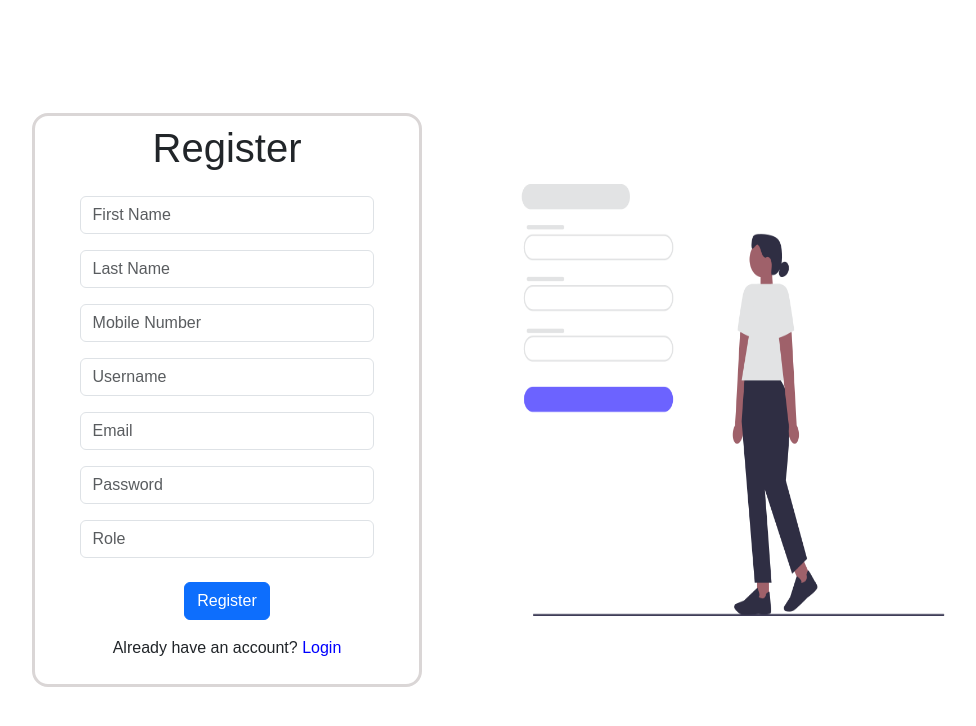
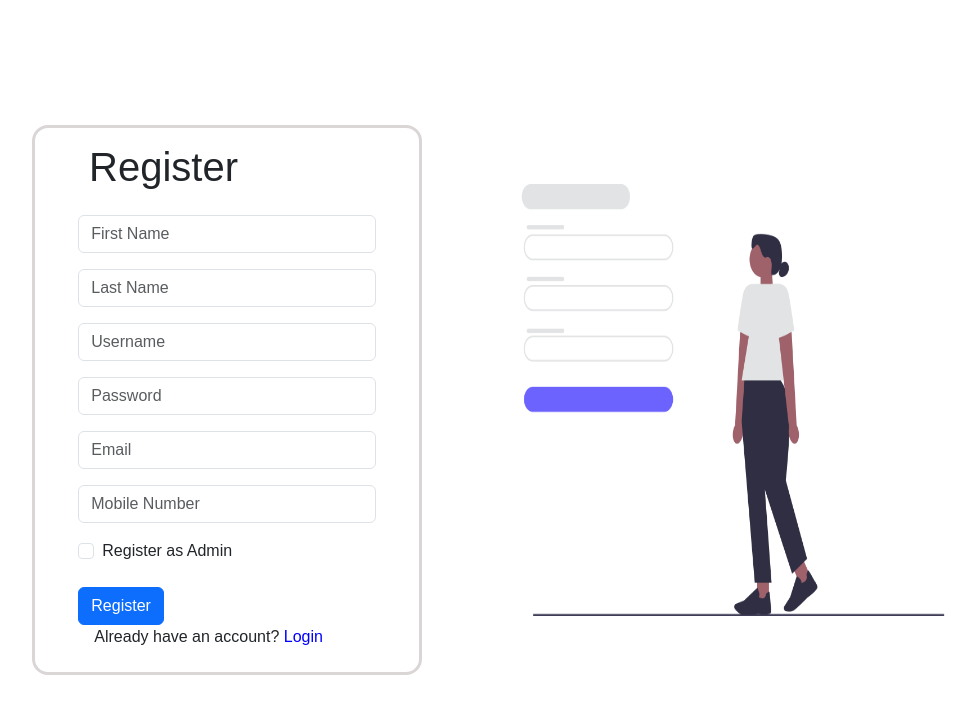
Before and after one commit to codervipin/LoginRegisterReact-Vite, a React (Vite) app: page / in a window 1280 px wide. Shown: the top 726 px of the page, without its empty margins (118-1094 px from the left). Built offline with nearby package versions, Linux system fonts and the light colour scheme.

Commit message:
Made new changes

```diff
--- a/src/App.css
+++ b/src/App.css
@@ -17,21 +17,18 @@
 .formContainer {
   width: 35%;
   border: solid rgb(218, 214, 214);
-  padding: .5em;
+  padding: .4em;
   display: flex;
   flex-direction: column;
   justify-content: space-evenly;
-  align-items: center;
+  align-items: start;
   border-radius: 1em;
 }
 
 .formContainer form {
   width: 80%;
   height: 60%;
-  display: flex;
-  flex-direction: column;
-  justify-content: space-evenly;
-  align-items: center;
+  align-self: center;
   margin-top: 0.8em;
 }
 
@@ -40,7 +37,6 @@
   text-decoration: none;
   color: blue;
 }
-
 
 .imgregister {
   width: 50%;
@@ -60,14 +56,12 @@
   height: 100%;
 }
 
-
 /* Chrome, Safari, Edge, Opera */
 input::-webkit-outer-spin-button,
 input::-webkit-inner-spin-button {
 -webkit-appearance: none;
 margin: 0;
 }
-
 /* Firefox */
 input[type=number] {
 --moz-appearance: textfield;
--- /dev/null
+++ b/src/App2.css
@@ -0,0 +1,92 @@
+/*
+* PostCSS: v8.4.14,
+* Autoprefixer: v10.4.7
+* Browsers: last 4 version
+*/
+
+* {
+    margin: 0;
+    padding: 0;
+    -webkit-box-sizing: border-box;
+            box-sizing: border-box;
+    font-family: Arial, Helvetica, sans-serif;
+  }
+
+  .container {
+    width: 100%;
+    height: 100vh;
+    display: -webkit-box;
+    display: -ms-flexbox;
+    display: flex;
+    -webkit-box-pack: center;
+        -ms-flex-pack: center;
+            justify-content: center;
+    -webkit-box-align: center;
+        -ms-flex-align: center;
+            align-items: center;
+    gap: 2em;
+  }
+
+  .formContainer {
+    width: 35%;
+    border: solid rgb(218, 214, 214);
+    padding: .4em;
+    display: -webkit-box;
+    display: -ms-flexbox;
+    display: flex;
+    -webkit-box-orient: vertical;
+    -webkit-box-direction: normal;
+        -ms-flex-direction: column;
+            flex-direction: column;
+    -webkit-box-pack: space-evenly;
+        -ms-flex-pack: space-evenly;
+            justify-content: space-evenly;
+    -webkit-box-align: start;
+        -ms-flex-align: start;
+            align-items: start;
+    border-radius: 1em;
+  }
+
+  .formContainer form {
+    width: 80%;
+    height: 60%;
+    -ms-flex-item-align: center;
+        -ms-grid-row-align: center;
+        align-self: center;
+    margin-top: 0.8em;
+  }
+
+
+  .formContainer a{
+    text-decoration: none;
+    color: blue;
+  }
+
+  .imgregister {
+    width: 50%;
+    height: 70%;
+  }
+  .imgregister img {
+    width: 100%;
+    height: 100%;
+  }
+
+  .imglogin {
+    width: 50%;
+    height: 70%;
+  }
+  .imglogin img {
+    width: 100%;
+    height: 100%;
+  }
+
+  /* Chrome, Safari, Edge, Opera */
+  input::-webkit-outer-spin-button,
+  input::-webkit-inner-spin-button {
+  -webkit-appearance: none;
+  margin: 0;
+  }
+  /* Firefox */
+  input[type=number] {
+  --moz-appearance: textfield;
+  }
--- a/src/components/Login.jsx
+++ b/src/components/Login.jsx
@@ -1,6 +1,6 @@
 import React from 'react'
 import Img from '../assets/Mobile_login.png'
-import { Form ,Button} from 'react-bootstrap'
+import { Form ,Button,InputGroup} from 'react-bootstrap'
 
 const Login = () => {
   return (
@@ -9,14 +9,17 @@ const Login = () => {
             <img src={Img}  />
         </div>
         <div className="formContainer">
-            <h1>Login</h1>
+            <h1 className="px-5 mt-2">Login</h1>
             <Form>
-                <Form.Control  className = "mt-3" type='email' placeholder='name@example.com'/>
-                <Form.Control className = "mt-3" type='password' placeholder='*******'/>
+                <Form.Control  className = "mt-2" type='email' placeholder='name@example.com'/>
+                <Form.Control className = "mt-4" type='password' placeholder='*******'/>
 
-                <Button className = "mt-4">Login</Button>
+                <InputGroup className="mt-4 mb-3  ">
+                    <Button className="rounded">Login</Button>
+                    <p className='mx-4 my-auto'>Don't have an account? <a href='/register'>Register</a></p>
+                  </InputGroup>
             </Form>
-            <p className='mt-2'>Don't have an account? <a href='/register'>Register</a></p>
+
         </div>
 
 
--- a/src/components/Register.jsx
+++ b/src/components/Register.jsx
@@ -1,31 +1,46 @@
-import React from 'react'
-import Img from '../assets/Sign_up.png'
-import { Form ,Button} from 'react-bootstrap'
+import React from "react";
+import Img from "../assets/Sign_up.png";
+import { Form, Button ,InputGroup} from "react-bootstrap";
 const Register = () => {
   return (
-    <div className='container'>
-        <div className="formContainer">
-            <h1>Register</h1>
-            <Form>
-                <Form.Control className='mt-1' type='text' placeholder='First Name'/>
-                <Form.Control className='mt-3' type='text' placeholder='Last Name'/>
-                <Form.Control className='mt-3' type='number' placeholder='Mobile Number'/>
-                <Form.Control className='mt-3' type='text' placeholder='Username'/>
-                <Form.Control className='mt-3' type='email' placeholder='Email'/>
-                <Form.Control className='mt-3' type='password' placeholder='Password'/>
-                <Form.Control className='mt-3' type='text' placeholder='Role'/>
+    <div className="container">
+      <div className="formContainer">
+        <h1 className="px-5 mt-2">Register</h1>
+        <Form>
+          <Form.Control className="mt-1" type="text" placeholder="First Name" />
+          <Form.Control className="mt-3" type="text" placeholder="Last Name" />
+          <Form.Control className="mt-3" type="text" placeholder="Username" />
+          <Form.Control
+            className="mt-3"
+            type="password"
+            placeholder="Password"
+          />
+          <Form.Control className="mt-3" type="email" placeholder="Email" />
+          <Form.Control
+            className="mt-3"
+            type="number"
+            placeholder="Mobile Number"
+          />
+          <InputGroup className="mt-3 ">
+            <Form.Check />
+            <p className="mx-2">Register as Admin</p>
+          </InputGroup>
 
-                <Button className='mt-4' >Register</Button>
-            </Form>
-            <p className='mt-3'> Already have an account? <a href='/login'>Login</a></p>
-        </div>
+          <InputGroup className="mt-2 mb-3  ">
+          <Button className="btn-md rounded">Register</Button>
+            <p className="mx-3 my-auto ">Already have an account? <a href="/login">Login</a></p>
+          </InputGroup>
 
 
-        <div className="imgregister">
-            <img src={Img}  />
-        </div>
+        </Form>
+
+      </div>
+
+      <div className="imgregister">
+        <img src={Img} />
+      </div>
     </div>
-  )
-}
+  );
+};
 
-export default Register
+export default Register;
```
Also changed, not shown: 1 other file (tests, documents, lock files or other folders).
